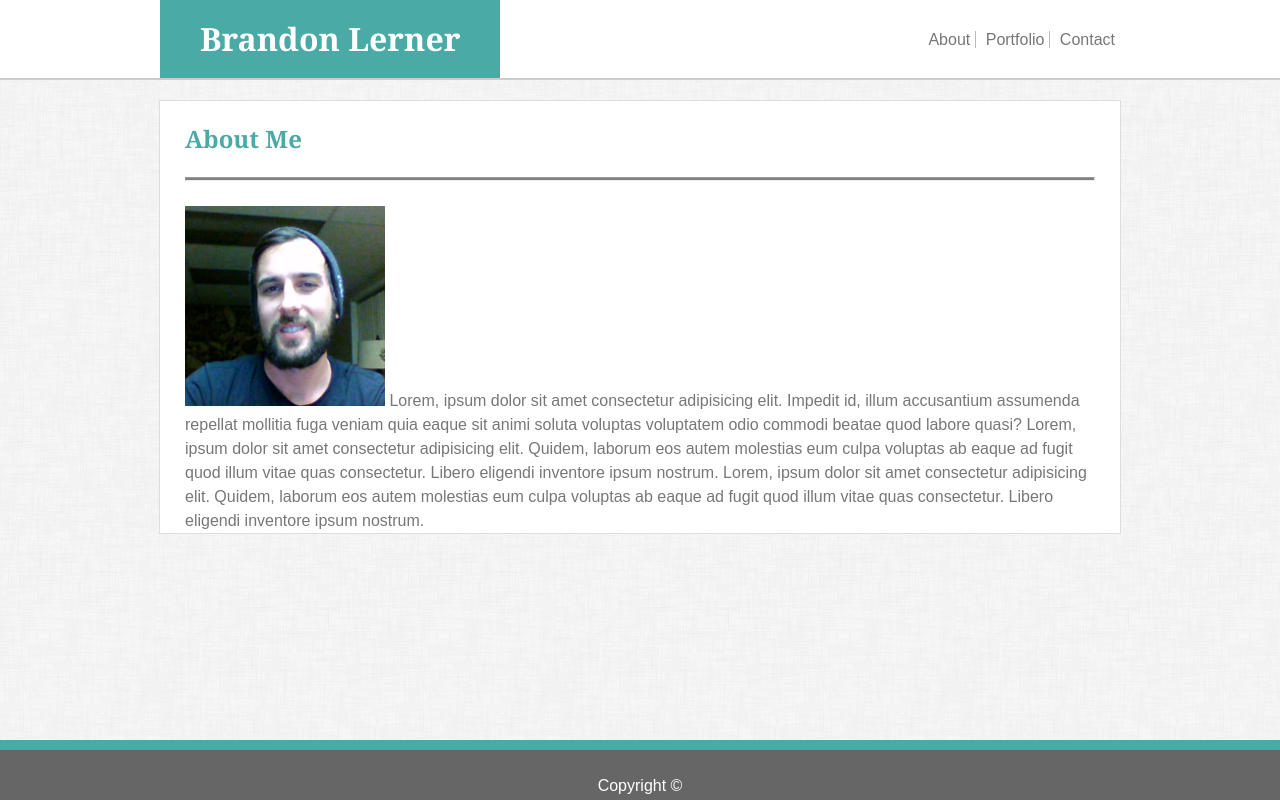
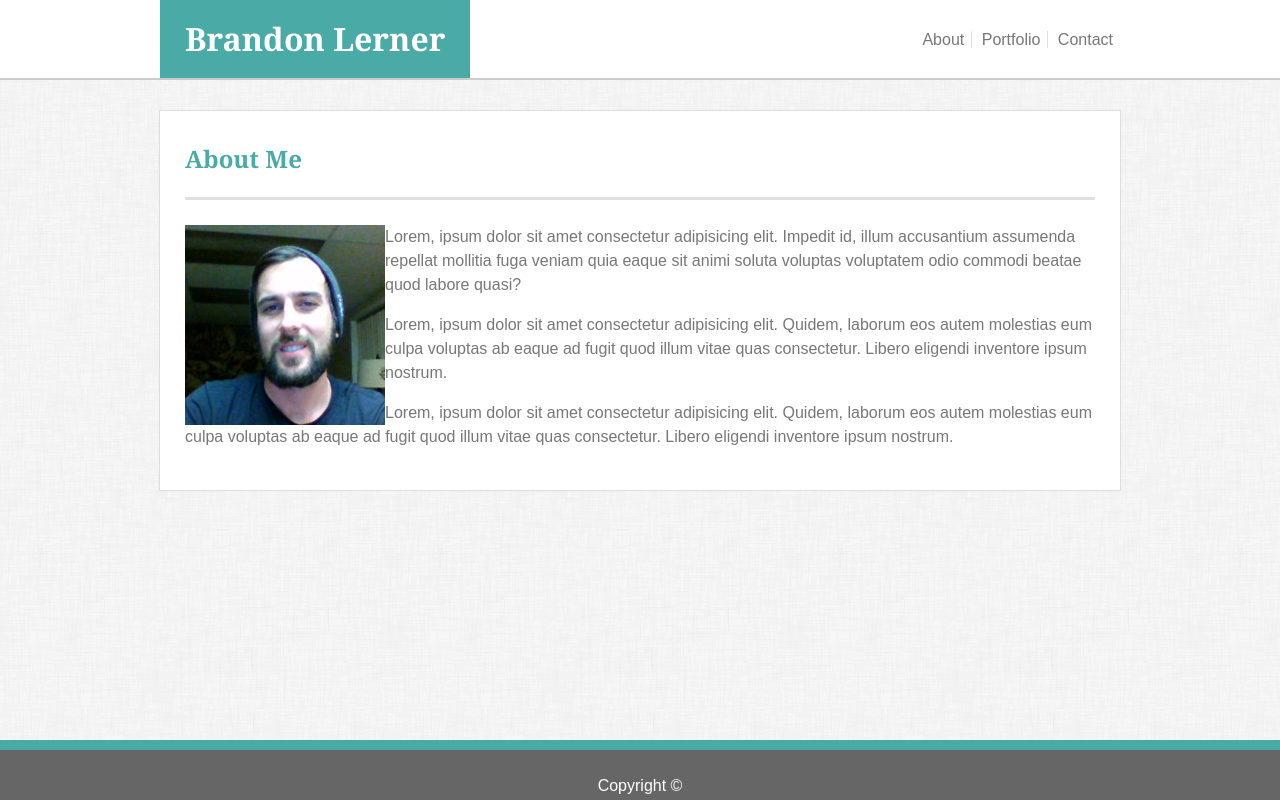
Before and after one commit to brandolern/Basic-Portfolio, a plain HTML site: page index.html in a window 1280 px wide. Drawn offline with Linux system fonts and the light colour scheme.

Commit message:
index page close to done

```diff
--- a/assets/css/style.css
+++ b/assets/css/style.css
@@ -42,14 +42,14 @@ ul{
 
 li{
     display: inline;
-    border-right: 1px solid #bbb;
+    border-right: 1.5px solid #e0e0e0;
 }
 
 li a {
     text-align: center;
     text-decoration: none;
     color: #777777;
-    padding: 0 5px 0 5px;
+    padding: 0 7px 0 5px;
 }
 
 li.last {
@@ -71,9 +71,9 @@ li.last {
     margin: auto;
     overflow: hidden;
     position: relative;
-    top: 20px;
+    top: 30px;
     border: 1px solid #dddddd;
-    padding: 0 25px;
+    padding: 10px 25px 25px 25px;
 }
 
 .footer{
@@ -90,17 +90,15 @@ li.last {
     padding: 0px;
 }
 
-
-
-
 h1,h2{
     font-family: 'Georgia', Times, Times, serif;
 }
+
 h1{
     color: #fff;
     background-color: #4aaaa5;
     display: inline;
-    padding: 70px 40px;
+    padding: 70px 25px;
 
 }
 
@@ -109,8 +107,13 @@ h2{
 }
 
 #profilePic{
+    float: right;
+}
+
+p {
 
 }
+
 
 .portfolioImg{
 
@@ -118,11 +121,7 @@ h2{
 
 hr{
     margin-bottom: 25px;
-    height: 2px;
-    background-color: gray;
+    height: 3px;
+    background-color: #e0e0e0;
+    border: 0;
 }
-
-p {
-    display: inline;
-
-}
--- a/index.html
+++ b/index.html
@@ -36,18 +36,19 @@
 
             <hr>
 
-            <img src="assets/images/ProfilePic.jpg" alt="Brandon" id="ProfilePic">
+
+                <img src="assets/images/ProfilePic.jpg" alt="Brandon Lerner" style="float: left; display: block;" id="ProfilePic">
 
 
             <p> Lorem, ipsum dolor sit amet consectetur adipisicing elit. Impedit id, illum accusantium
                 assumenda repellat mollitia fuga veniam quia eaque sit animi soluta voluptas voluptatem odio
                 commodi beatae quod labore quasi? </p>
 
-            <p>    Lorem, ipsum dolor sit amet consectetur adipisicing elit. Quidem, laborum eos
+               <p>Lorem, ipsum dolor sit amet consectetur adipisicing elit. Quidem, laborum eos
                 autem molestias eum culpa voluptas ab eaque ad fugit quod illum vitae quas consectetur. Libero eligendi inventore
                 ipsum nostrum. </p>
 
-            <p>    Lorem, ipsum dolor sit amet consectetur adipisicing elit. Quidem, laborum eos
+            <p>Lorem, ipsum dolor sit amet consectetur adipisicing elit. Quidem, laborum eos
                 autem molestias eum culpa voluptas ab eaque ad fugit quod illum vitae quas consectetur. Libero eligendi inventore
                 ipsum nostrum.  </p>
 
```
